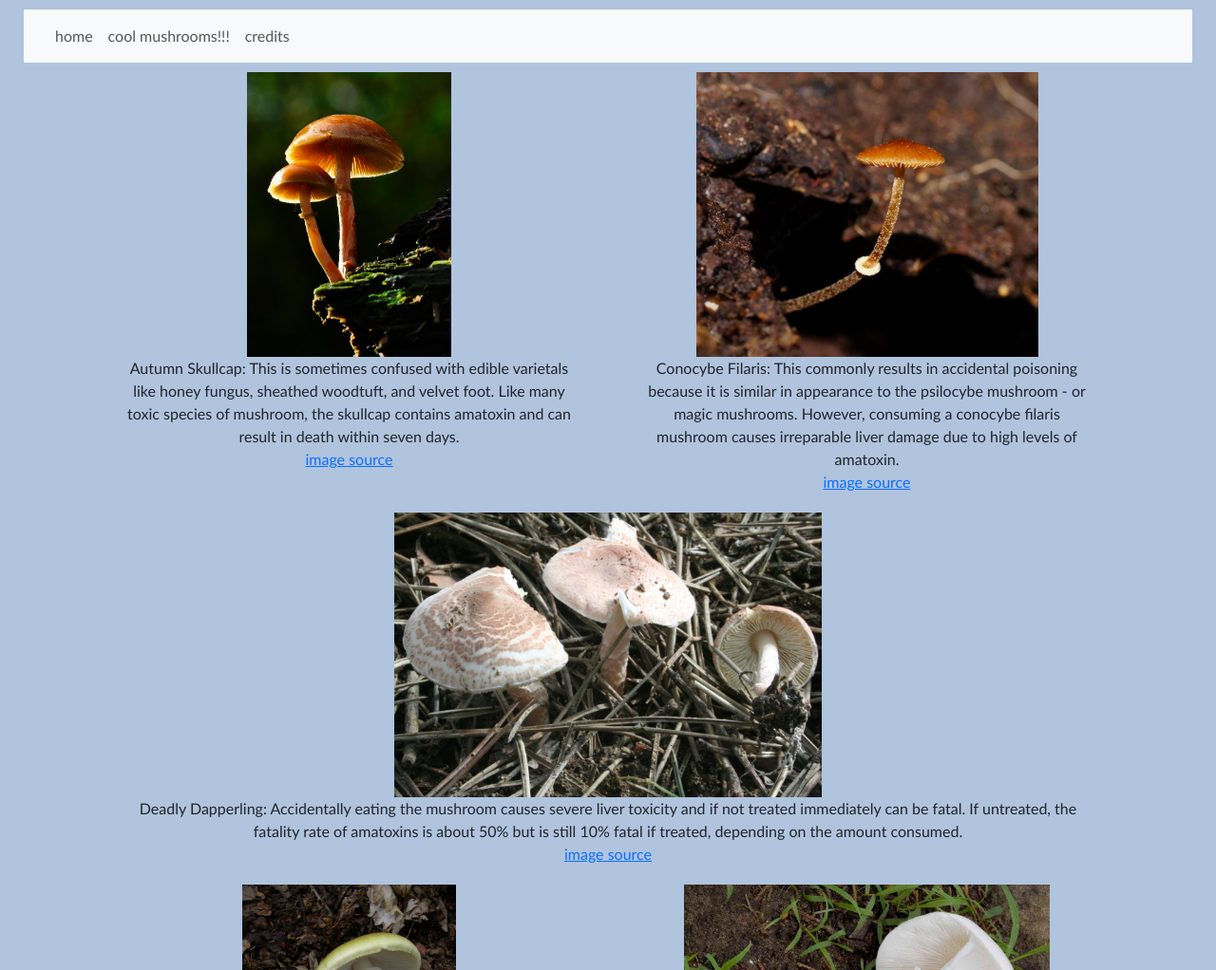
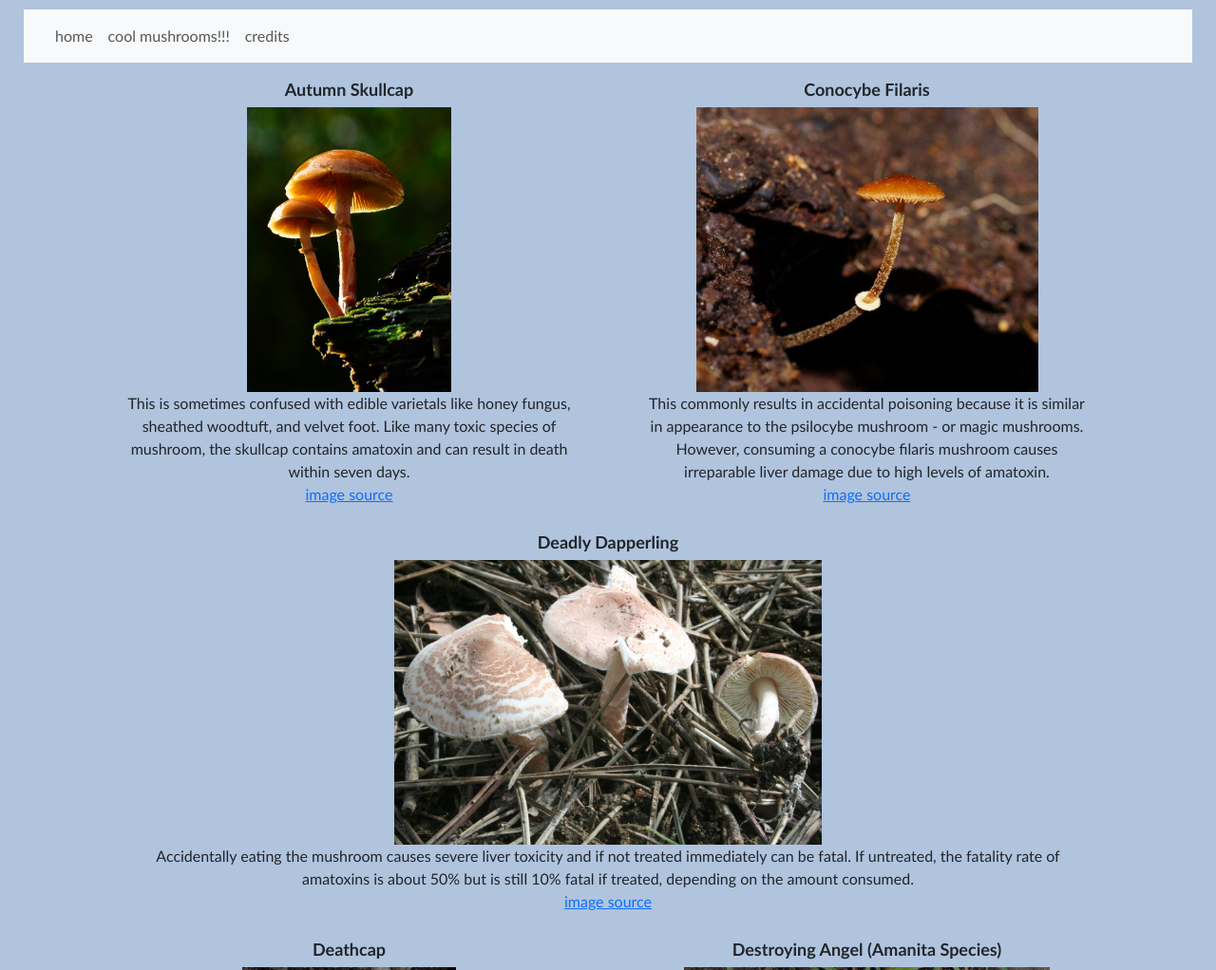
Before and after one commit to eldritchalpaca/319midterm, a plain HTML site: page mushrooms.html in a window 1280 px wide. Shown: the top 1022 px of the page at 95% size. Drawn offline with nearby package versions, Linux system fonts and the light colour scheme.

Commit message:
aesthetic improvements on mushroom page

```diff
--- a/index.js
+++ b/index.js
@@ -27,6 +27,7 @@ function appendData(data) {
             row.appendChild(col);
 
             console.log(element);
+            let div = document.createElement("div");
             let div2 = document.createElement("div");
             let img = document.createElement("img");
             let link = document.createElement("a");
@@ -35,8 +36,11 @@ function appendData(data) {
             img.src = `${element["image"]}`;
             img.alt = `${element["name"]}`;
             img.height = 300;
+            div.innerText = element["name"];
+            div.classList.add("title");
+            div2.innerHTML = `${element["description"]} <br>`;
+            col.appendChild(div);
             col.appendChild(img);
-            div2.innerHTML = `${element["name"]}: ${element["description"]} <br>`;
             col.appendChild(div2);
             col.appendChild(link);
             x++;
--- a/style.css
+++ b/style.css
@@ -11,7 +11,6 @@ body {
 footer, header {
     min-height: 100%;
     padding:10px;
-
 }
 
 .center {
@@ -35,3 +34,9 @@ footer, header {
 .navbar {
     margin-top: 10px;
 }
+
+.title {
+    font-weight: bold;
+    padding: 5px;
+    font-size: large;
+}
```
